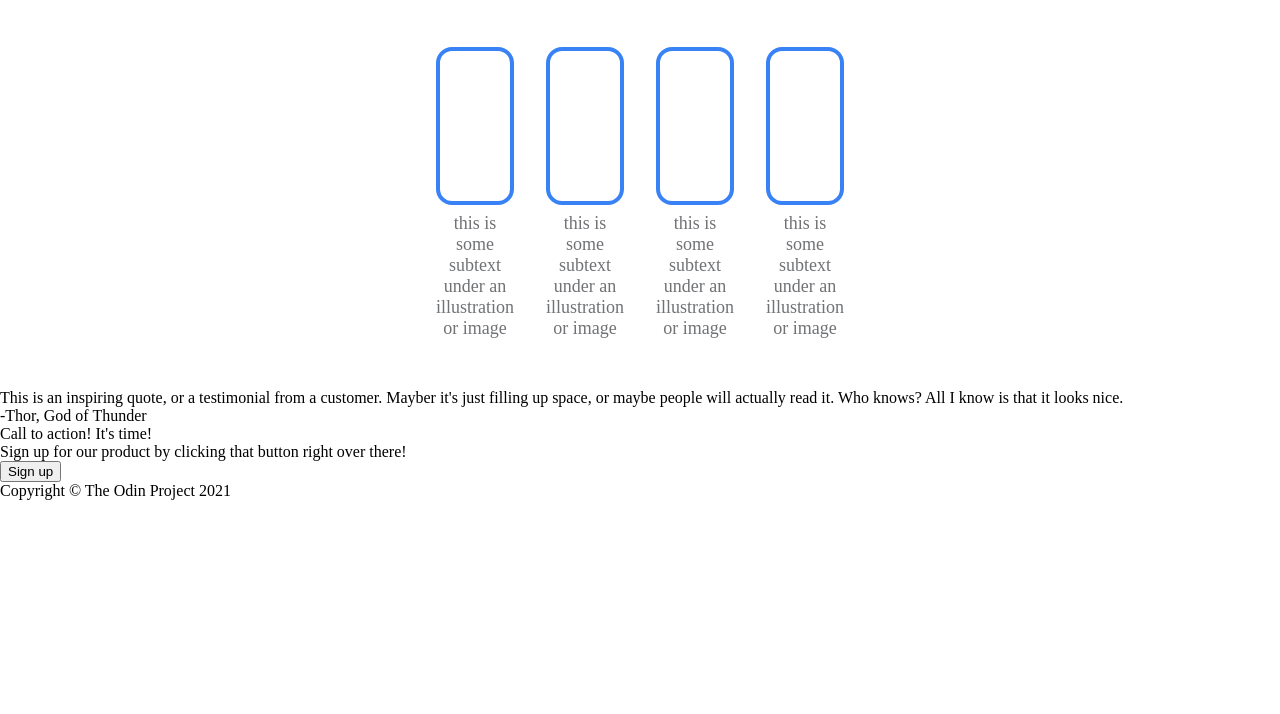
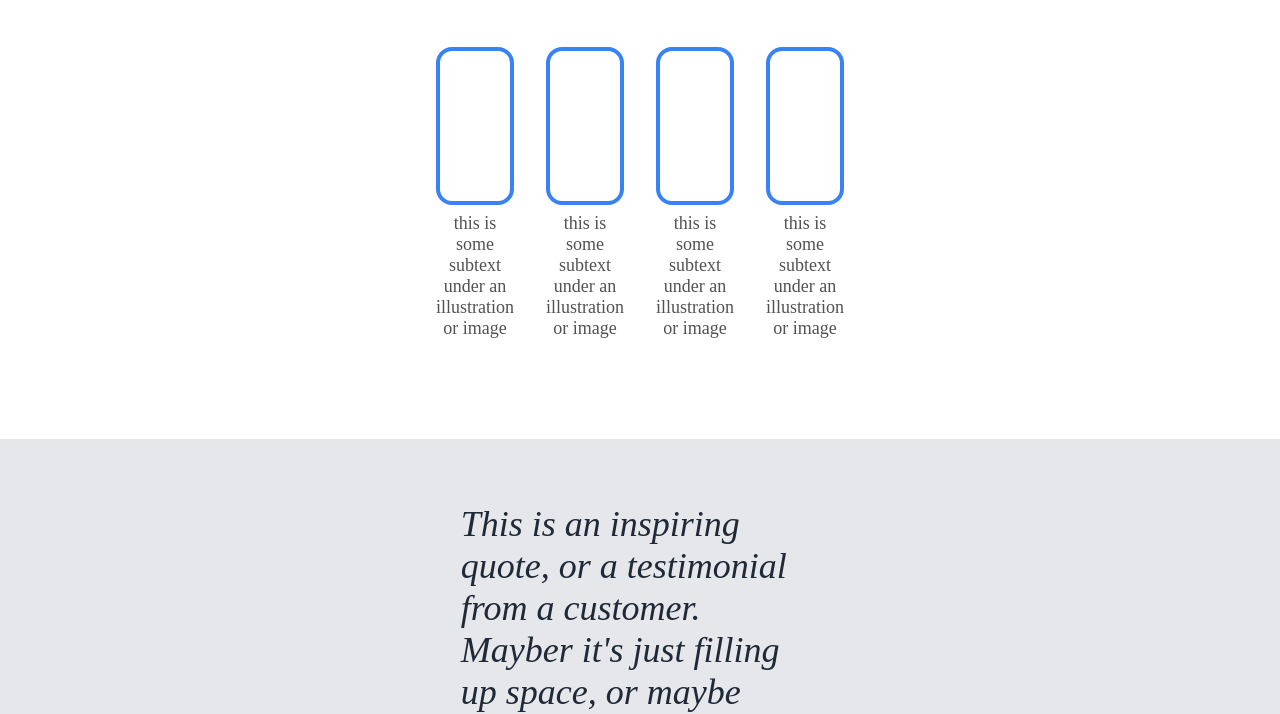
Before and after one commit to Zhephyr4/landing-page, a plain HTML site: page index.html in a window 1280 px wide. Shown: the part 730-1444 px from the top of the page. Before the commit the page ends 1230 px from the top, so only its background shows below. Drawn offline with Linux system fonts and the light colour scheme.

Commit message:
Add style to quote

```diff
--- a/index.html
+++ b/index.html
@@ -56,7 +56,7 @@
         </div>
 
         <div class="gray-background">
-            <div class="quote">This is an inspiring quote, or a testimonial from a customer. Mayber it's just filling up space, or maybe people will actually read it. Who knows? All I know is that it looks nice.</div>
+            <div class="quote"><i>This is an inspiring quote, or a testimonial from a customer. Mayber it's just filling up space, or maybe people will actually read it. Who knows? All I know is that it looks nice.</i></div>
             <div class="quote-author">-Thor, God of Thunder</div>
         </div>
 
--- a/styles.css
+++ b/styles.css
@@ -106,6 +106,7 @@ ul {
 .white-background .collection {
     display: flex;
     gap: 32px;
+    margin-bottom: 50px;
 }
 
 .collection .one,
@@ -124,6 +125,25 @@ ul {
 
 .collection .subtext {
     margin-top: 8px;
-    color: #707275;
+    color: #525252;
     font-size: 18px;
 }
+
+.gray-background {
+    background-color: #E5E7EB;
+    padding: 5% 36% 5% 36%;
+}
+
+.gray-background .quote {
+    font-size: 36px;
+    font-weight: lighter;
+    color: #1F2937;
+    margin-bottom: 16px;
+}
+
+.gray-background .quote-author {
+    margin-left: 60%;
+    font-size: 24px;
+    font-weight: bolder;
+    color: #1F2937;
+}
```
